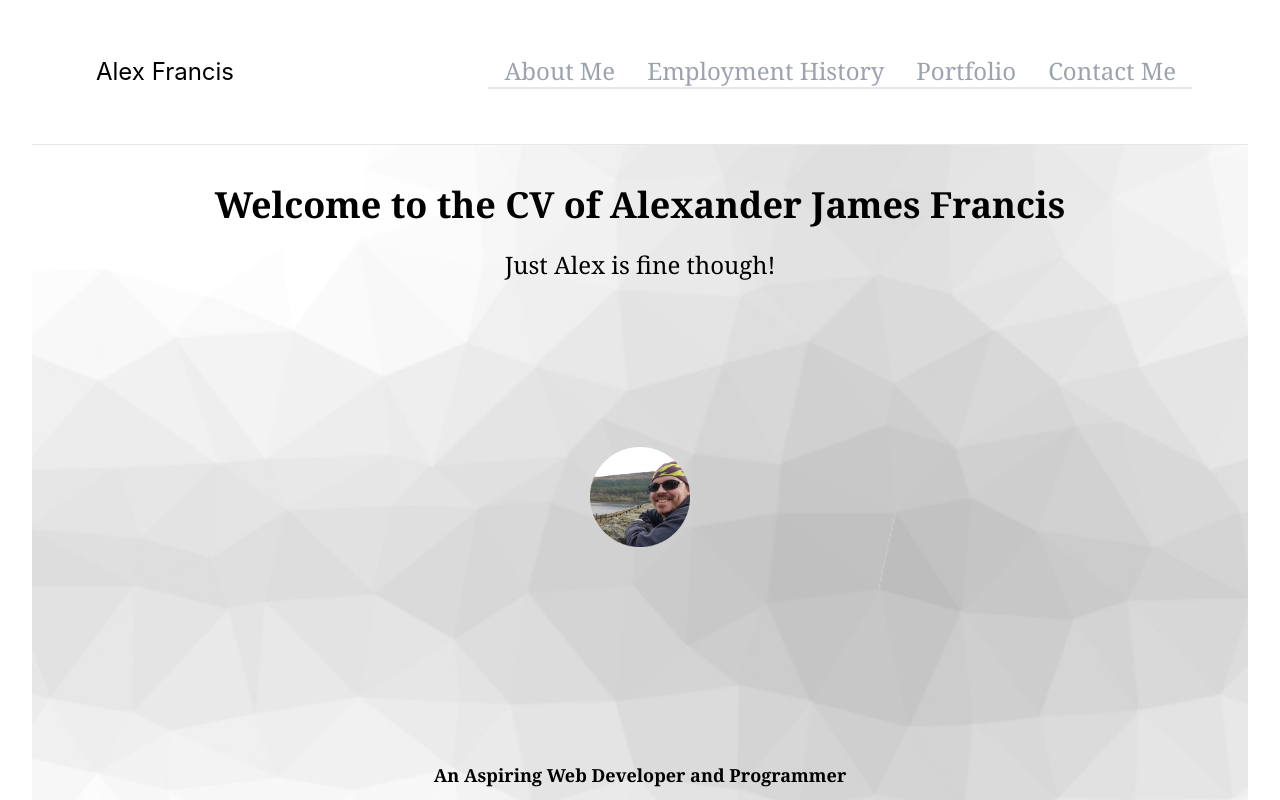
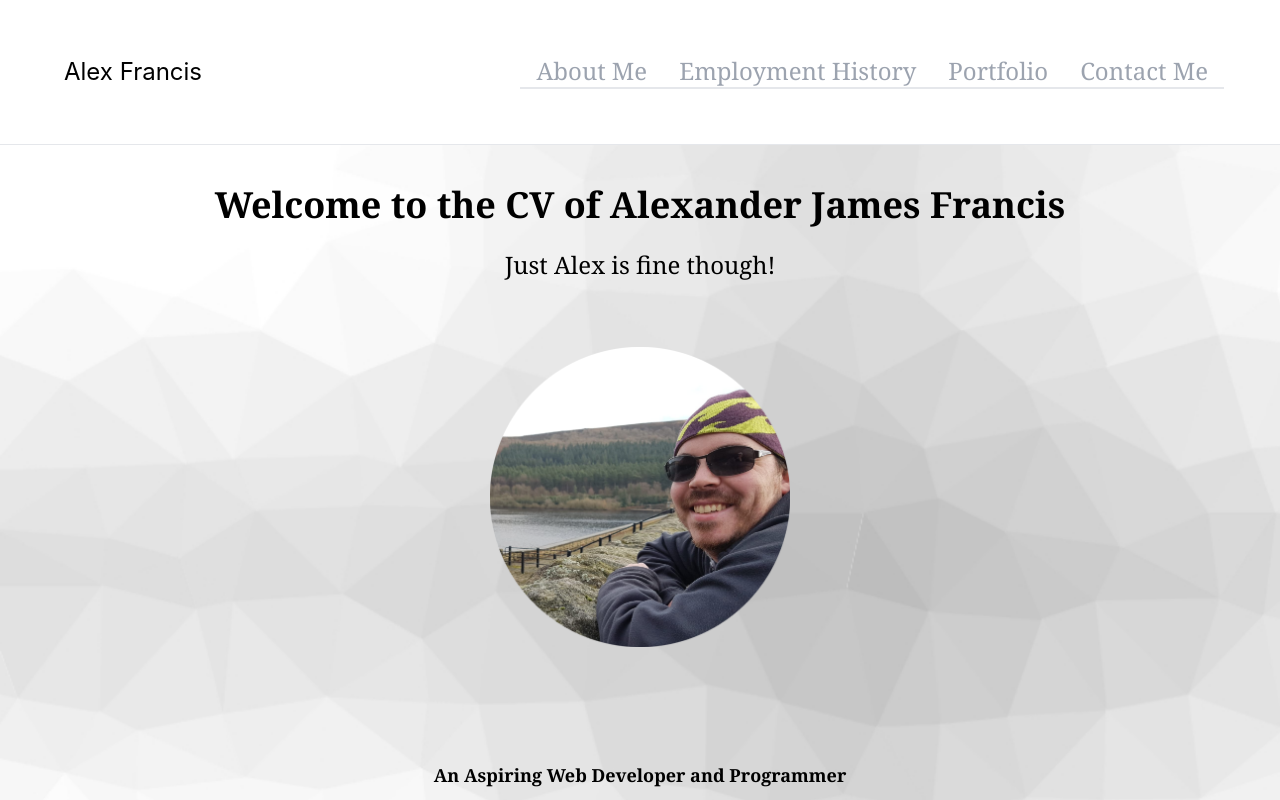
Before and after one commit to alexanderjamesfrancis/next-js-online-cv, a Next.js app: page / in a window 1280 px wide. Shown: the top 800 px of the page. Built offline with nearby package versions, Linux system fonts and the light colour scheme.

Commit message:
Tidy images

```diff
--- a/componants/home/Home.js
+++ b/componants/home/Home.js
@@ -14,8 +14,8 @@ export default function MainHome() {
         <div className="flex justify-center items-center mx-auto h-1/2 w-1/2 md:h-[400px] md:w-[400px]">
           <Image
             src="/images/alex_image-modified.png"
-            width={100}
-            height={100}
+            width={300}
+            height={300}
             className=""
             alt=""
           />
--- a/pages/api/portfolio/portfolio_data.js
+++ b/pages/api/portfolio/portfolio_data.js
@@ -19,7 +19,7 @@ export const portfoliodata =
         },
          {
             link: "https://github.com/alexanderjamesfrancis/ondemandpeachbot",
-            desktopImage: "/images/desktop/bed-peach.jpg",
+            desktopImage: "/images/desktop/peachbot.jpg",
             mobileImage: "/images/mobile/peach.jpg",
             cardName: "PeachBot",
             description: "A Discord bot made using Python to summon pictures of Peach the Cat"
--- a/pages/index.js
+++ b/pages/index.js
@@ -8,7 +8,7 @@ export default function Home() {
   //console.log(data);
 
   return (
-    <div className={styles.container}>
+    <div>
       <Header />
       <MainHome />
 
```
Also changed, not shown: public/images/desktop/peachbot.jpg (added).
